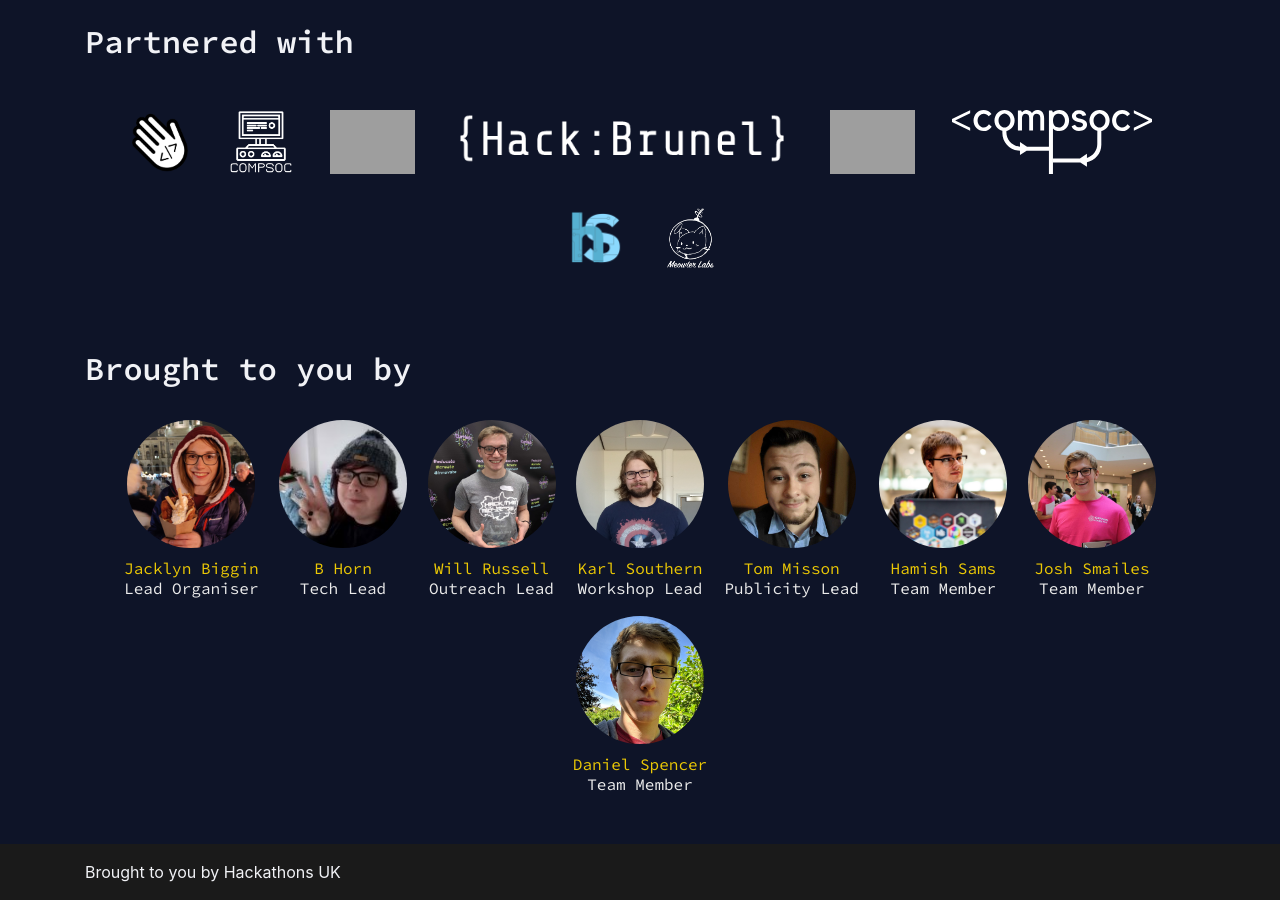
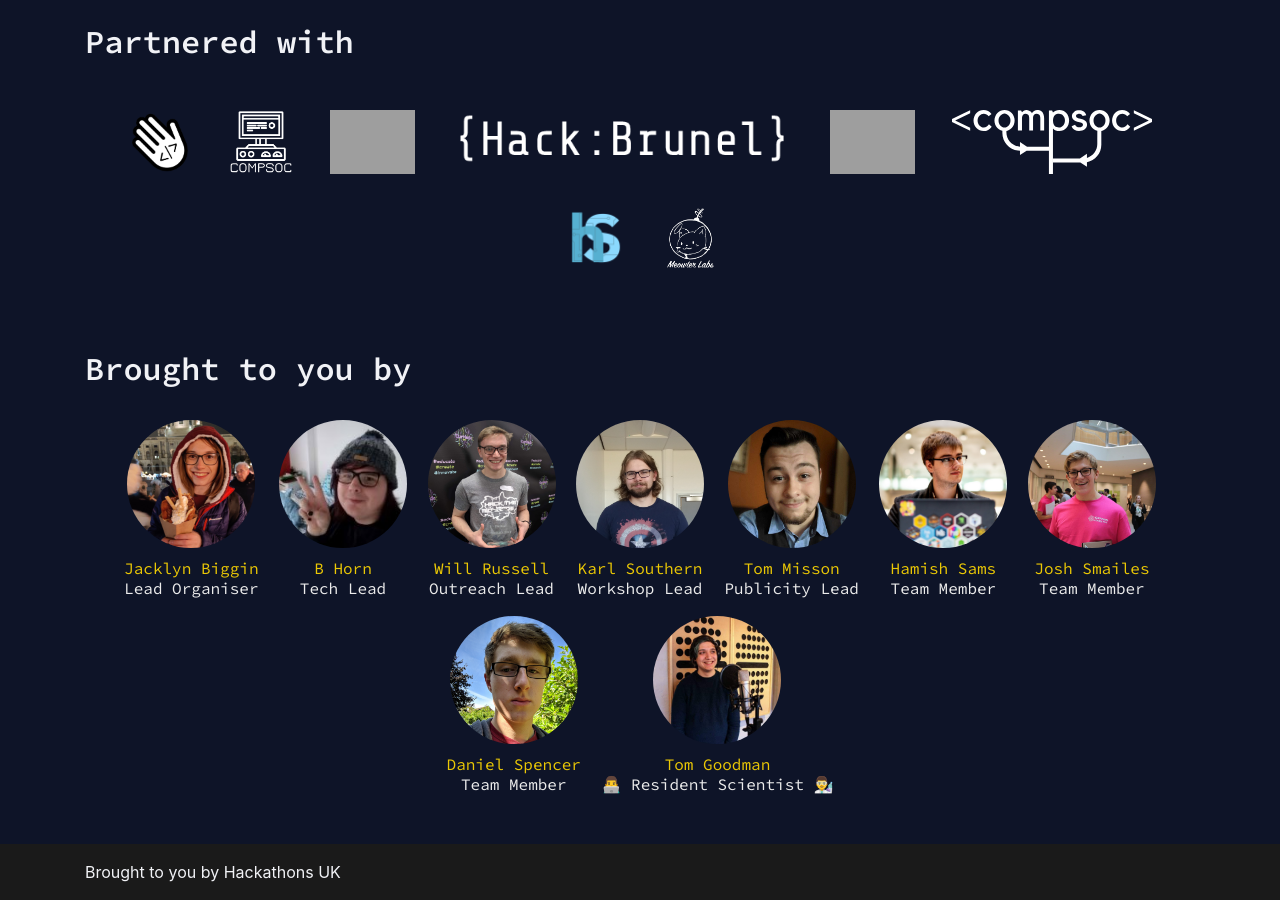
Before and after one commit to HackQuarantine/hq-website, a Jekyll site: the page built from index.md, in a window 1280 px wide and 900 px high, scrolled down 1920 px, cut to the strip 0-900 px from the top of the window. Built offline with Jekyll 4.4.1, drawn with Linux system fonts in a browser that asks for light colours; nearby versions of some CDN libraries; grey boxes are pictures that could not be loaded.

Commit message:
Add Tom G

```diff
--- a/_layouts/default.html
+++ b/_layouts/default.html
@@ -55,6 +55,7 @@
                         <a href="https://www.linkedin.com/in/hamish-sams-2ba767153/"><img src="./assets/img/team/hamish.jpg" /> <div>Hamish Sams<div>Team Member</div></div></a>
                         <a href="https://twitter.com/smailesyboi"><img src="./assets/img/team/josh.jpg" /> <div>Josh Smailes<div>Team Member</div></div></a>
                         <a href="https://www.linkedin.com/in/danielfspencer/"><img src="./assets/img/team/daniel.jpg" /> <div>Daniel Spencer<div>Team Member</div></div></a>
+                        <a href="https://twitter.com/TauOmicronMu"><img src="./assets/img/team/tom_g.jpg" /> <div>Tom Goodman<div>👨‍💻 Resident Scientist 👨‍🔬</div></div></a>
 
 
                     </div>
```
Also changed, not shown: assets/img/team/tom_g.jpg (added).
